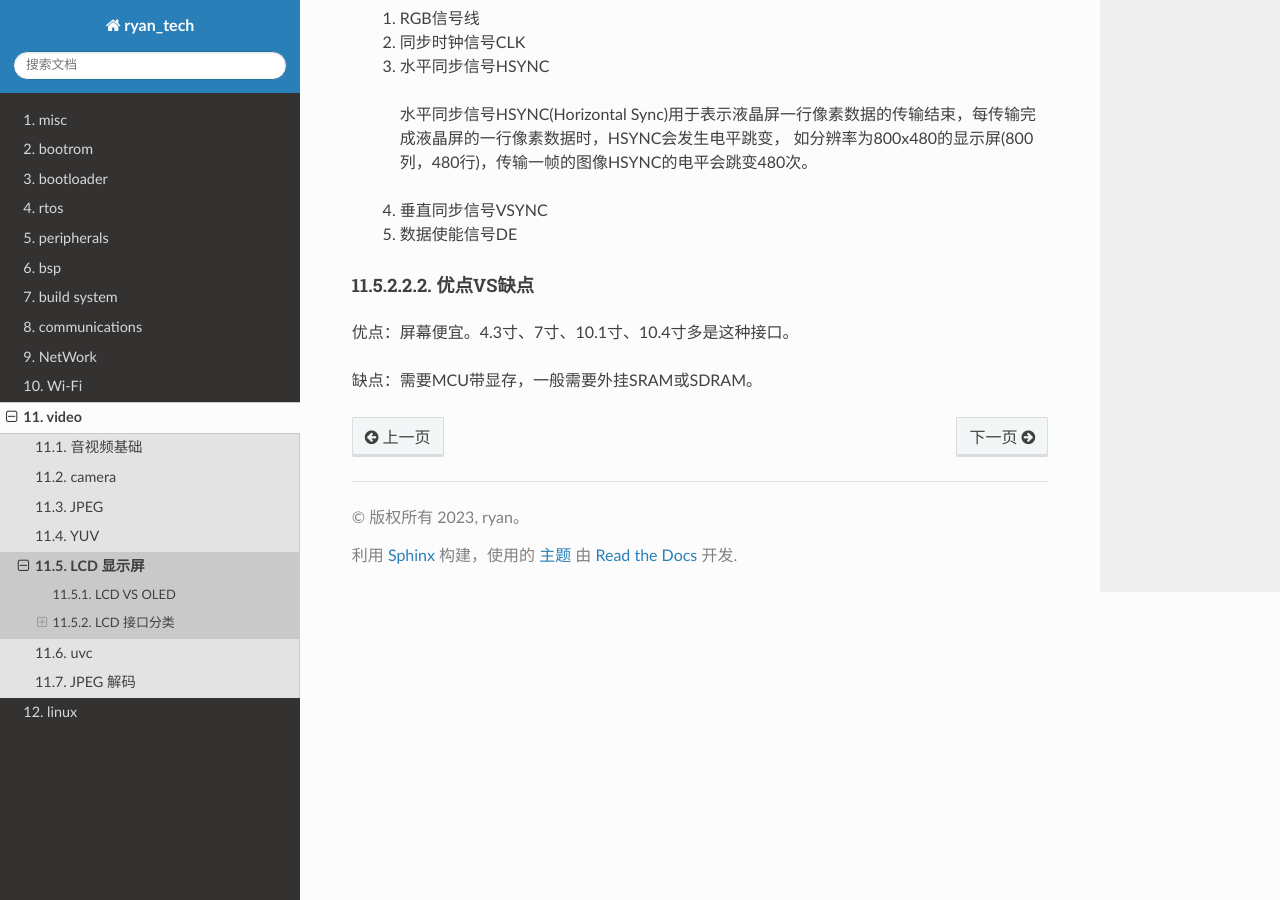
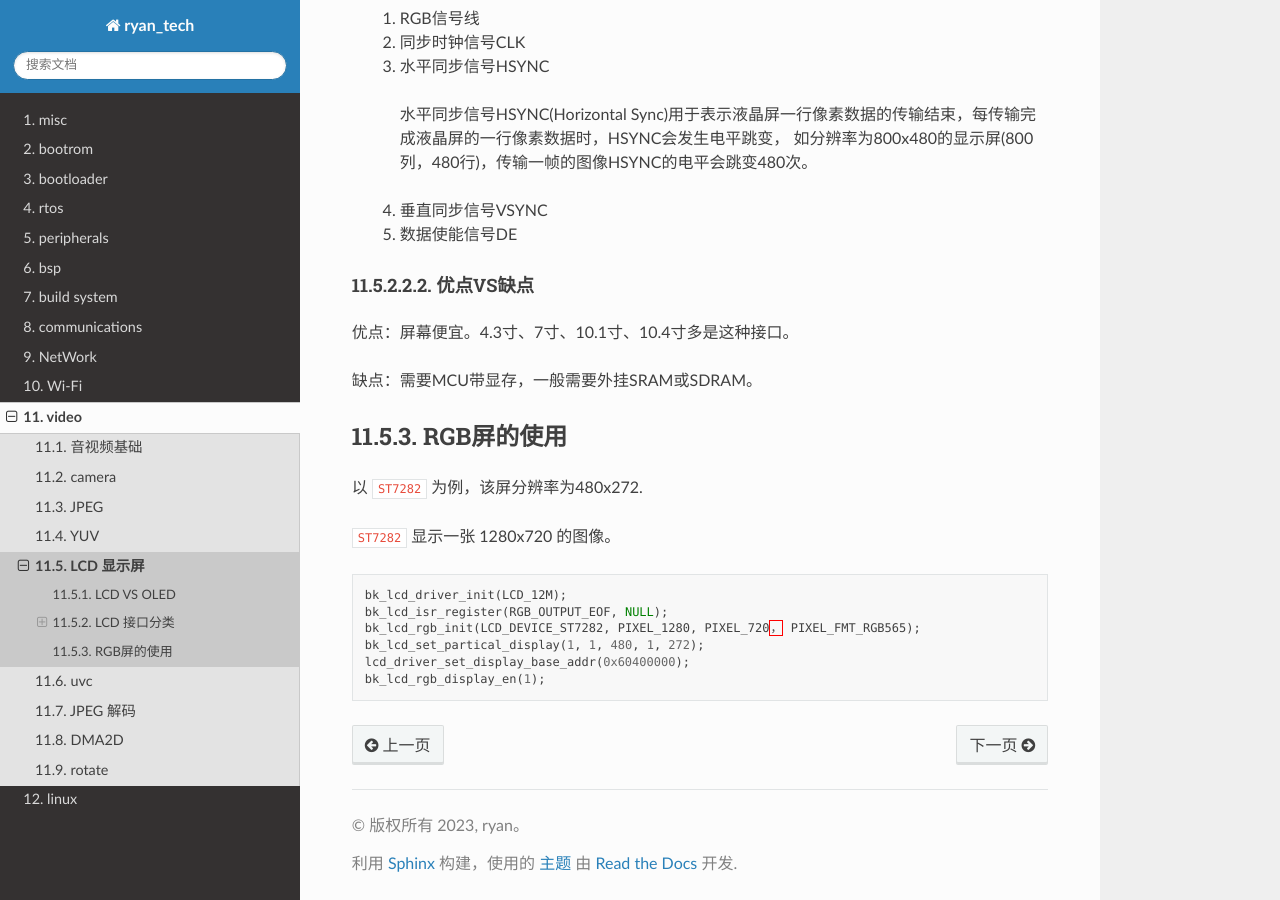
Before and after one commit to BlackTudou/tech_doc, a Sphinx documentation site: the page built from source/video/lcd/index.rst, in a window 1280 px wide and 900 px high, scrolled down 1689 px. Built offline with Sphinx 7.4.7 and the Read the Docs theme 2.0.0, drawn with Linux system fonts in a browser that asks for light colours.

Commit message:
更新 lcd wiki

```diff
--- /dev/null
+++ b/source/video/dma2d/index.rst
@@ -0,0 +1,3 @@
+========
+DMA2D
+========
--- a/source/video/index.rst
+++ b/source/video/index.rst
@@ -35,3 +35,5 @@ video 涉及模块：
    lcd/index.rst
    uvc/index.rst
    jpeg_dec/index.rst
+   dma2d/index.rst
+   rotate/index.rst
--- a/source/video/lcd/index.rst
+++ b/source/video/lcd/index.rst
@@ -95,3 +95,19 @@ RGB 接口
 优点：屏幕便宜。4.3寸、7寸、10.1寸、10.4寸多是这种接口。
 
 缺点：需要MCU带显存，一般需要外挂SRAM或SDRAM。
+
+RGB屏的使用
+===============
+
+以 ``ST7282`` 为例，该屏分辨率为480x272.
+
+``ST7282`` 显示一张 1280x720 的图像。
+
+.. code-block:: c
+
+    bk_lcd_driver_init(LCD_12M);
+    bk_lcd_isr_register(RGB_OUTPUT_EOF, NULL);
+    bk_lcd_rgb_init(LCD_DEVICE_ST7282, PIXEL_1280, PIXEL_720， PIXEL_FMT_RGB565);
+    bk_lcd_set_partical_display(1, 1, 480, 1, 272);
+    lcd_driver_set_display_base_addr(0x60400000);
+    bk_lcd_rgb_display_en(1);
--- /dev/null
+++ b/source/video/rotate/index.rst
@@ -0,0 +1,3 @@
+=========
+rotate
+=========
```
Also changed, not shown: source/video/jpeg_dec/index.rst (+8 -1 lines), 1 other file.
